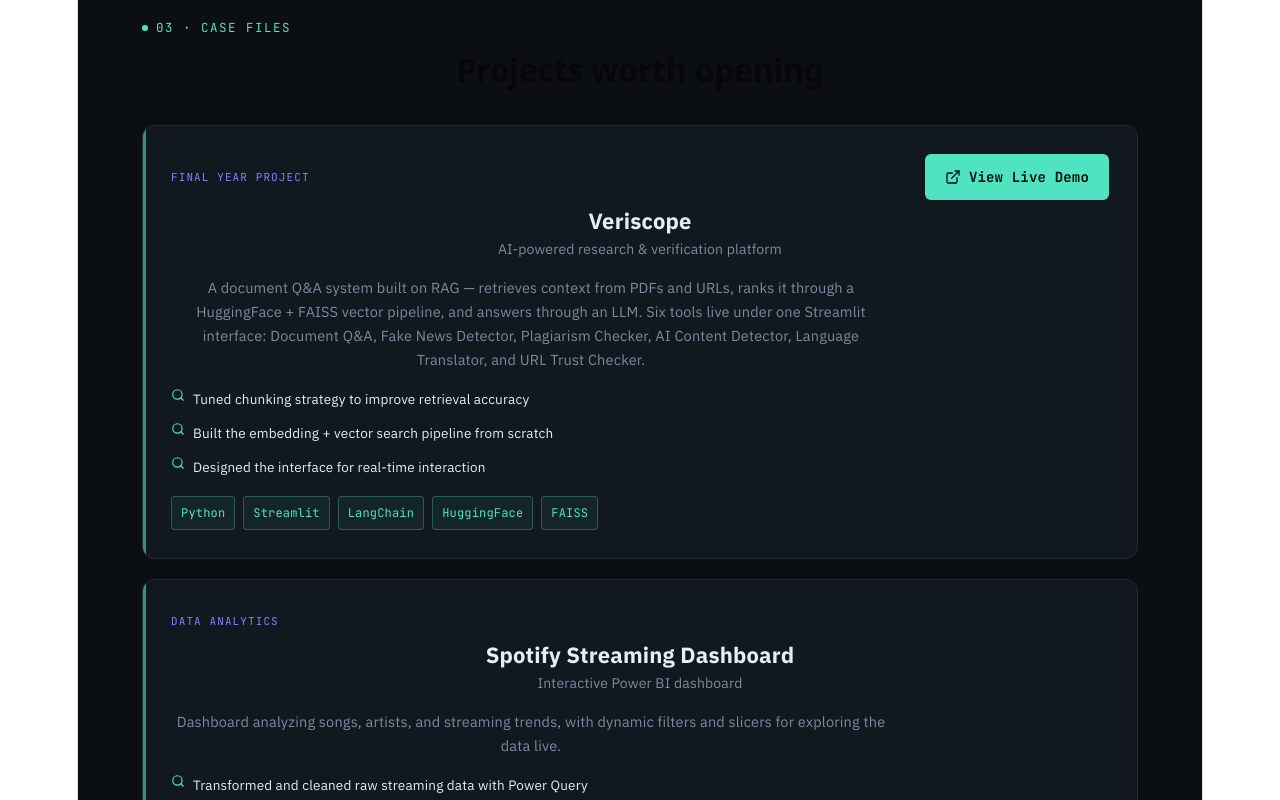
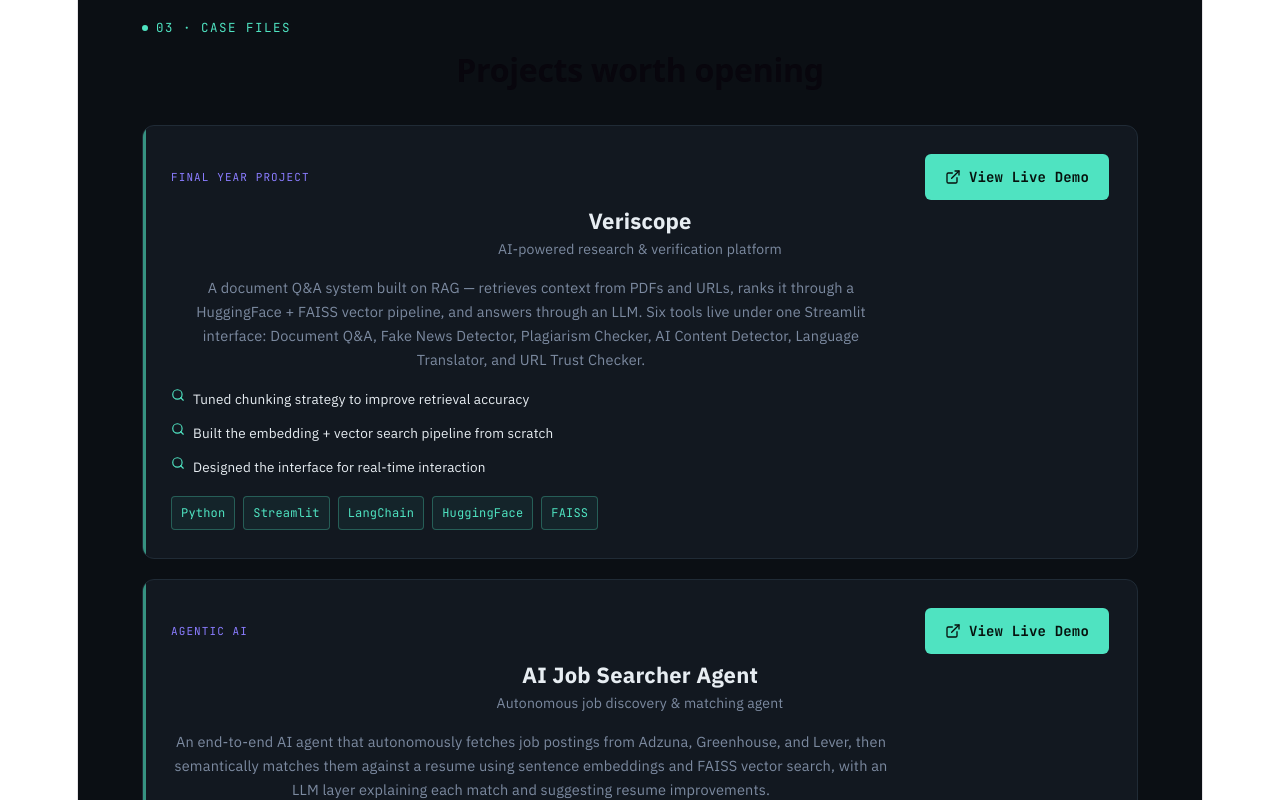
Before and after one commit to rruchitha460-sys/portfolio, a React (Vite) app: page / in a window 1280 px wide. Shown: the part 2000-2800 px from the top of the page. Built offline with nearby package versions, Linux system fonts and the light colour scheme.

Commit message:
Update App.jsx

```diff
--- a/src/App.jsx
+++ b/src/App.jsx
@@ -69,6 +69,21 @@
       "Tuned chunking strategy to improve retrieval accuracy",
       "Built the embedding + vector search pipeline from scratch",
       "Designed the interface for real-time interaction",
+    ],
+  },
+  {
+    id: "job-searcher",
+    tag: "AGENTIC AI",
+    title: "AI Job Searcher Agent",
+    subtitle: "Autonomous job discovery & matching agent",
+    demo: "https://rruchitha460-sys-ai-job-search-agent-app-6himkr.streamlit.app/",
+    stack: ["Python", "LangChain", "FAISS", "SQLite", "Streamlit", "OpenRouter", "APScheduler"],
+    desc:
+      "An end-to-end AI agent that autonomously fetches job postings from Adzuna, Greenhouse, and Lever, then semantically matches them against a resume using sentence embeddings and FAISS vector search, with an LLM layer explaining each match and suggesting resume improvements.",
+    points: [
+      "Filters out seniority-mismatched roles through NLP pattern matching before they reach the results",
+      "Built the matching pipeline end-to-end — sentence embeddings, FAISS indexing, and LLM-generated explanations",
+      "Runs daily on APScheduler with zero manual input, deployed live via Streamlit Cloud + GitHub CI/CD",
     ],
   },
   {
```
